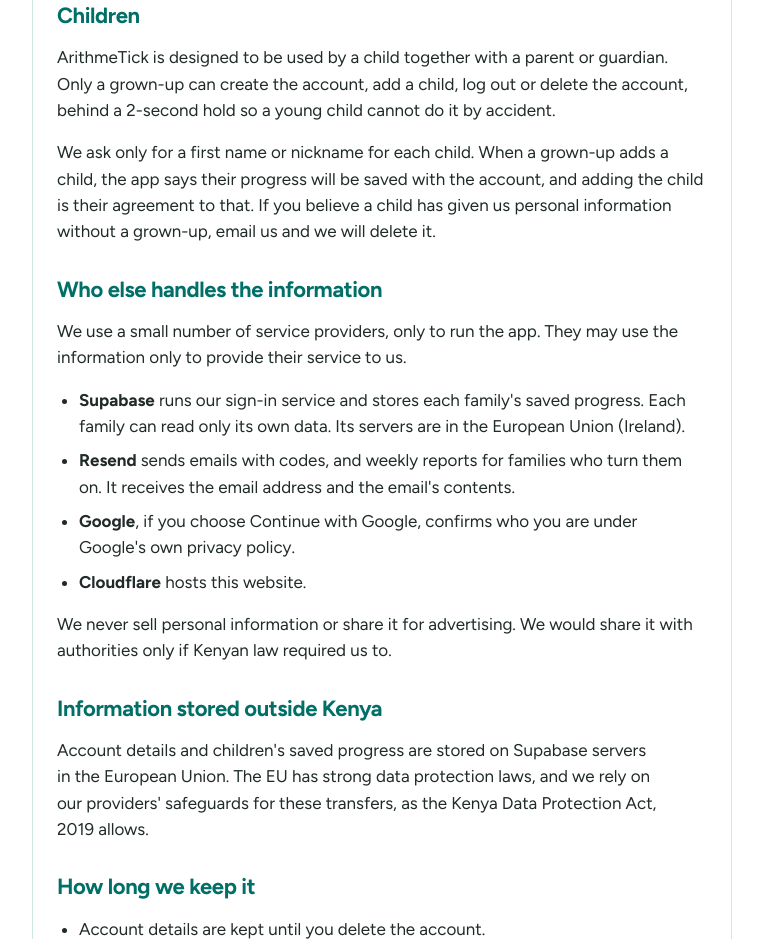
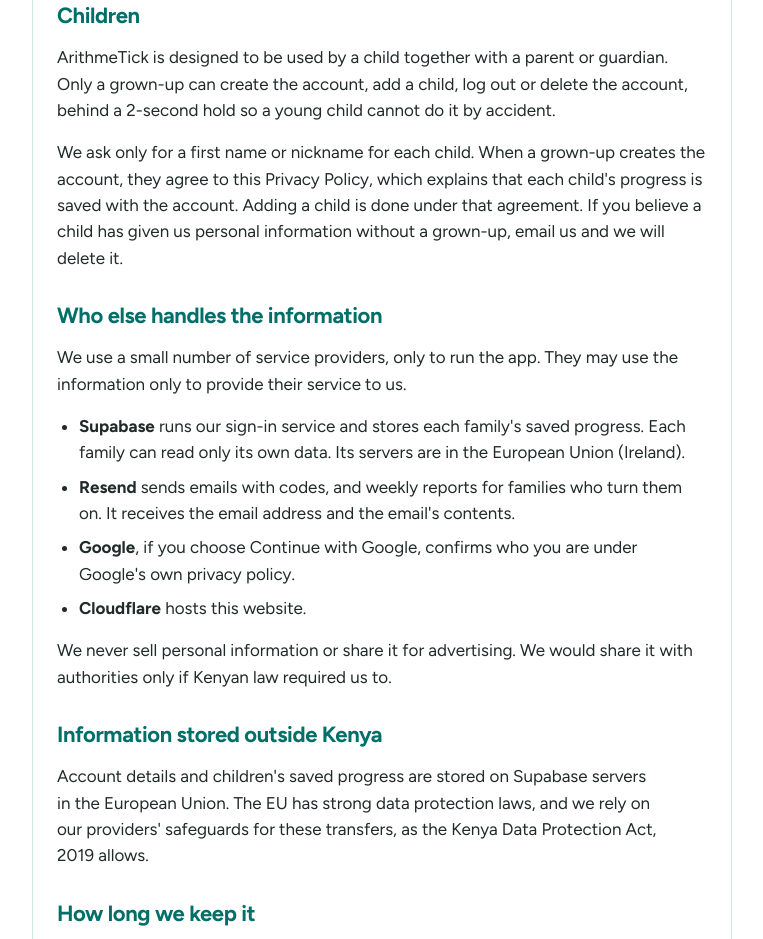
Before and after one commit to Rachel-Kenyani/arithmetick-website, an Astro site: page /privacy in a window 1280 px wide. Shown: the part 2317-3256 px from the top of the page, without its empty margins (428-1191 px from the left). Built offline with nearby package versions, Linux system fonts and the light colour scheme; Astro itself is replaced by a stand-in of ours.

Commit message:
Say that parents agree to saving progress when they create the account

```diff
--- a/src/pages/privacy.astro
+++ b/src/pages/privacy.astro
@@ -66,7 +66,7 @@ const toc = [
 
   <h2 id="children">Children</h2>
   <p>ArithmeTick is designed to be used by a child together with a parent or guardian. Only a grown-up can create the account, add a child, log out or delete the account, behind a 2-second hold so a young child cannot do it by accident.</p>
-  <p>We ask only for a first name or nickname for each child. When a grown-up adds a child, the app says their progress will be saved with the account, and adding the child is their agreement to that. If you believe a child has given us personal information without a grown-up, email us and we will delete it.</p>
+  <p>We ask only for a first name or nickname for each child. When a grown-up creates the account, they agree to this Privacy Policy, which explains that each child's progress is saved with the account. Adding a child is done under that agreement. If you believe a child has given us personal information without a grown-up, email us and we will delete it.</p>
 
   <h2 id="others">Who else handles the information</h2>
   <p>We use a small number of service providers, only to run the app. They may use the information only to provide their service to us.</p>
```
